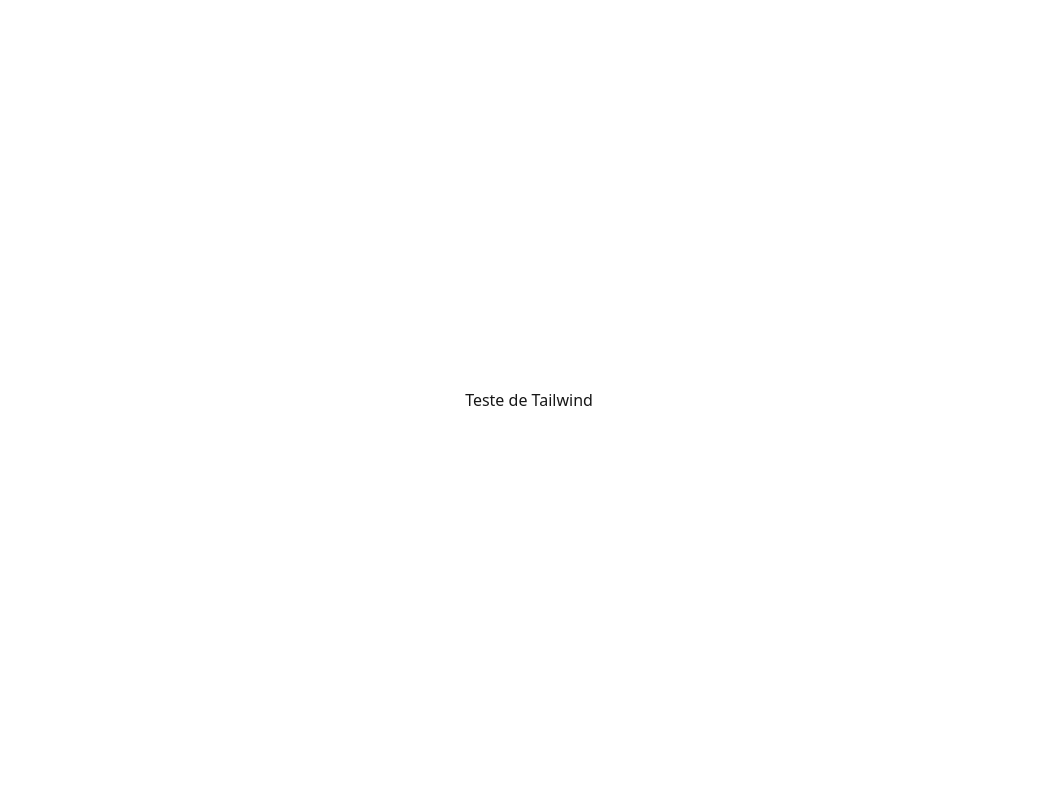
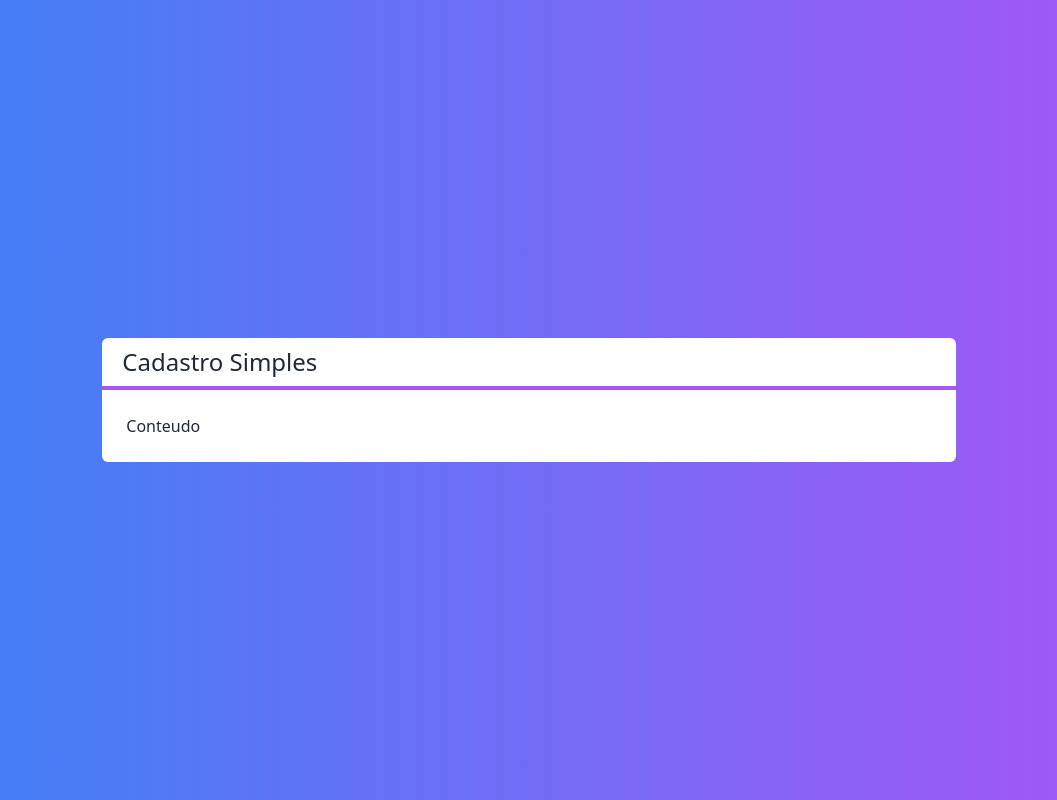
Before and after one commit to DevEsterCarvalho/next-crud, a Next.js app: page / in a window 1280 px wide. Shown: the whole page, without its empty margins (111-1168 px from the left). Built offline with nearby package versions, Linux system fonts and the light colour scheme.

Commit message:
editando componentes layout e titulo

```diff
--- /dev/null
+++ b/next.config.js
@@ -0,0 +1,6 @@
+/** @type {import('next').NextConfig} */
+const nextConfig = {
+	reactStrictMode: true,
+};
+
+module.exports = nextConfig;
--- a/next.config.ts
+++ /dev/null
@@ -1,8 +0,0 @@
-import type { NextConfig } from "next";
-
-const nextConfig: NextConfig = {
-  /* config options here */
-  reactStrictMode: true,
-};
-
-export default nextConfig;
--- a/src/components/Layout.tsx
+++ b/src/components/Layout.tsx
@@ -7,11 +7,14 @@ interface LayoutProps {
 
 export default function Layout(props: LayoutProps) {
 	return (
-		<div className="flex justify-center items-center min-h-screen bg-gray-100">
-			<div className="flex flex-col w-2/3 bg-sky-100 p-4 rounded shadow">
-				<Titulo>{props.titulo}</Titulo>
-				<div>{props.children}</div>
-			</div>
+		<div
+			className={`
+            flex flex-col w-2/3
+            bg-white text-gray-800 rounded-md
+        `}
+		>
+			<Titulo>{props.titulo}</Titulo>
+			<div className="p-6">{props.children}</div>
 		</div>
 	);
 }
--- a/src/components/Titulo.tsx
+++ b/src/components/Titulo.tsx
@@ -1,8 +1,8 @@
 export default function Titulo(props) {
 	return (
-		<div>
-			<h1>{props.children}</h1>
-			<hr />
+		<div className="flex flex-col justify-center">
+			<h1 className="px-5 py-2 text-2xl">{props.children}</h1>
+			<hr className="border-2 border-purple-500" />
 		</div>
 	);
 }
--- a/src/pages/index.tsx
+++ b/src/pages/index.tsx
@@ -2,8 +2,16 @@ import Layout from "../components/Layout";
 
 export default function Home() {
 	return (
-		<div className="h-screen flex justify-center items-center bg-red-300">
-			<h1 className="text-3xl font-bold text-white">Teste de Tailwind</h1>
+		<div
+			className={`
+			flex justify-center items-center h-screen
+			bg-gradient-to-r from-blue-500 to-purple-500
+			text-white
+		  `}
+		>
+			<Layout titulo="Cadastro Simples">
+				<span>Conteudo</span>
+			</Layout>
 		</div>
 	);
 }
--- a/src/styles/globals.css
+++ b/src/styles/globals.css
@@ -1,4 +1,5 @@
-@import "tailwindcss/preflight";
+@tailwind base;
+@tailwind components;
 @tailwind utilities;
 
 :root {
@@ -13,6 +14,13 @@
 	}
 }
 
+html,
+body,
+#__next {
+	height: 100%;
+}
+
 body {
+	background-color: var(--background);
 	color: var(--foreground);
 }
--- /dev/null
+++ b/tailwind.config.js
@@ -0,0 +1,17 @@
+module.exports = {
+	purge: {
+		content: [
+			"./src/pages/**/*.{js,ts,jsx,tsx}",
+			"./src/components/**/*.{js,ts,jsx,tsx}",
+		],
+		safelist: [/^bg-/, /^to-/, /^from-/],
+	},
+	darkMode: false,
+	theme: {
+		extend: {},
+	},
+	variants: {
+		extend: {},
+	},
+	plugins: [],
+};
```
Also changed, not shown: package.json (+18 -10 lines), tsconfig.json (+19 -5 lines), 1 other file (tests, documents, lock files or other folders).
